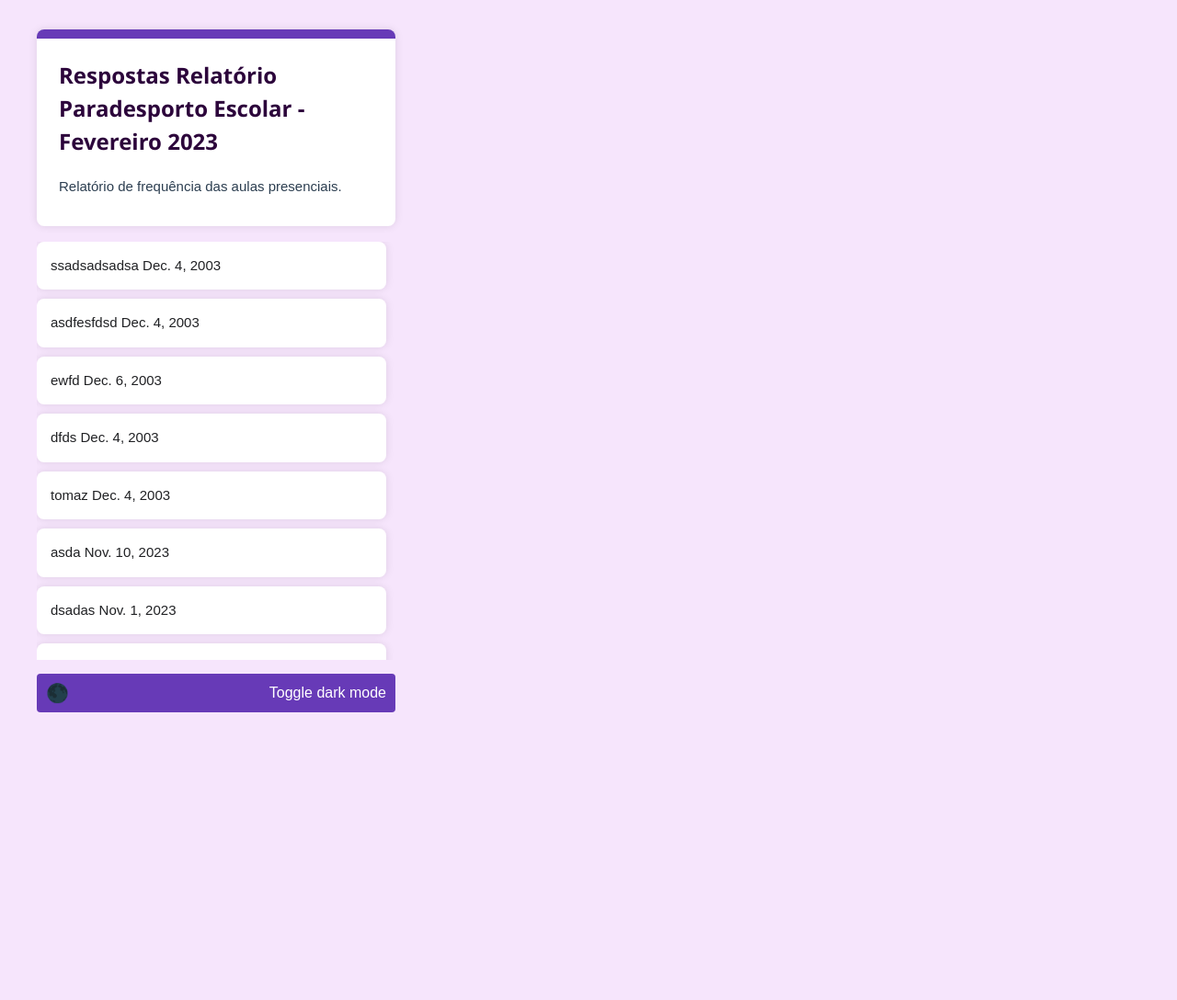
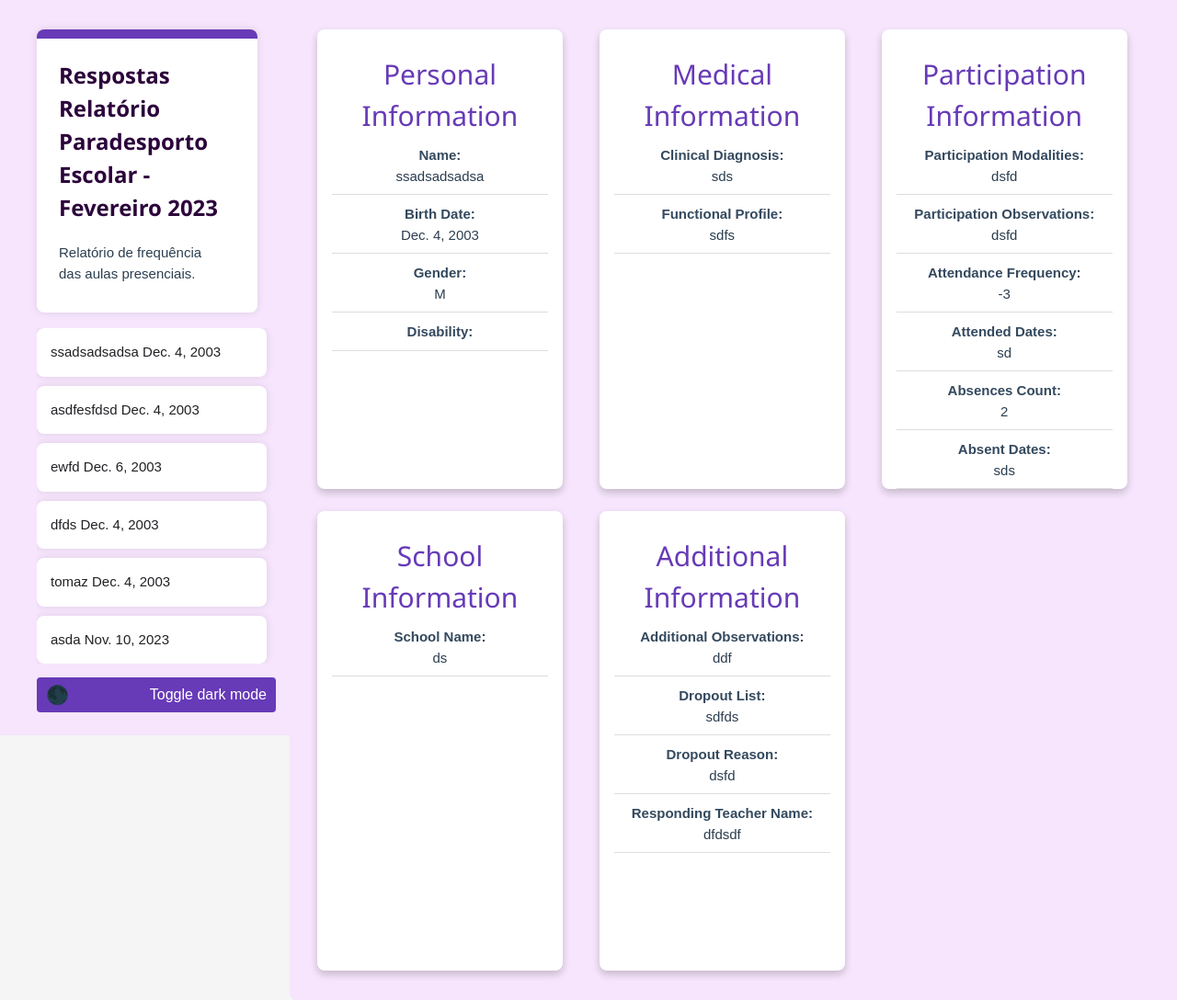
Before and after one commit to LyanRodrigues/Forms, a Django app: page /googleformsintegration/responses/ in a window 1280 px wide. Shown: the whole page at 92% size. Before the commit the page ends 775 px from the top, so only its background shows below. Run offline with Django 4.2, Linux system fonts and the light colour scheme; data comes from the database, SQL or seed files in the repository.

Commit message:
design final e dark-mode das telas

```diff
--- a/Forms-main (4)/Forms-main/forms/webserver/googleformsintegration/templates/responses.html
+++ b/Forms-main (4)/Forms-main/forms/webserver/googleformsintegration/templates/responses.html
@@ -26,7 +26,7 @@
         #sidebar {
             background-color: #f6e5fc;
             color: #ffffff;
-            width: 450px;
+            width: 25%;
             padding: 20px;
             display: flex;
             flex-direction: column;
@@ -39,7 +39,7 @@
         #content {
             flex: 1;
             padding: 0px;
-            margin-left: 450px;
+            margin-left: 25%;
             background-color: #f6e5fc;
             transition: background-color 0.5s ease;
         }
@@ -100,6 +100,7 @@
             background-color: #f6e5fc;
             padding: 20px;
             border-radius: 8px;
+            float: right;
         }
 
         li.clicked {
@@ -124,17 +125,13 @@
             color: #2c3e50;
             margin-top: 12px;
             margin-bottom: 12px;
+            margin-right: 20px;
             padding-bottom: 16px;
             padding-left: 24px;
             padding-right: 24px;
             padding-top: 22px;
             box-shadow: 0 0 10px rgba(0, 0, 0, 0.1);
             position: relative;
-        }
-
-        strong {
-            margin-bottom: 0px;
-            margin-top: 10px;
         }
 
         .separator {
@@ -375,6 +372,56 @@
             -ms-overflow-style: none;
             /* Internet Explorer/Edge */
         }
+
+        .column {
+            float: left;
+            width: 33%;
+            padding: 0 10px;
+        }
+
+        /* Remove extra left and right margins, due to padding */
+        .details {
+            margin: 0 -5px;
+        }
+
+        /* Clear floats after the columns */
+        .details:after {
+            content: "";
+            display: table;
+            clear: both;
+        }
+
+        /* Responsive columns */
+        @media screen and (max-width: 1160px) {
+            .column {
+                width: 100%;
+                display: block;
+                margin-bottom: 20px;
+            }
+
+            h2,
+            strong,
+            hr {
+                width: 100%;
+                float: none;
+            }
+        }
+
+        /* Style the counter cards */
+        .details section {
+            box-shadow: 0 4px 8px 0 rgba(0, 0, 0, 0.2);
+            padding: 16px;
+            text-align: center;
+            background-color: #ffffff;
+            height: 500px;
+            flex-wrap: wrap;
+            justify-content: center;
+        }
+
+        strong {
+            margin-bottom: 0px;
+            margin-top: 10px;
+        }
     </style>
     <script>
         function toggleDarkMode() {
@@ -421,6 +468,7 @@
         <div class="details-container">
             {% for response in responses %}
             <div class="details" id="details-{{ response.id }}">
+                <div class="column">
                     <section class="personal-info">
                         <h2>Personal Information</h2>
                         <strong>Name:</strong> {{ response.participant_name }}
@@ -432,7 +480,9 @@
                         <strong>Disability:</strong> {{ response.get_participant_disability_display }}
                         <hr class="separator">
                     </section>
+                </div>
 
+                <div class="column">
                     <section class="medical-info">
                         <h2>Medical Information</h2>
                         <strong>Clinical Diagnosis:</strong> {{ response.clinical_diagnosis }}
@@ -440,7 +490,9 @@
                         <strong>Functional Profile:</strong> {{ response.functional_profile }}
                         <hr class="separator">
                     </section>
+                </div>
 
+                <div class="column">
                     <section class="participation-info">
                         <h2>Participation Information</h2>
                         <strong>Participation Modalities:</strong> {{ response.participation_modalities }}
@@ -456,13 +508,17 @@
                         <strong>Absent Dates:</strong> {{ response.absent_dates }}
                         <hr class="separator">
                     </section>
+                </div>
 
+                <div class="column">
                     <section class="school-info">
                         <h2>School Information</h2>
                         <strong>School Name:</strong> {{ response.school_name }}
                         <hr class="separator">
                     </section>
+                </div>
 
+                <div class="column">
                     <section class="additional-info">
                         <h2>Additional Information</h2>
                         <strong>Additional Observations:</strong> {{ response.additional_observations }}
@@ -475,6 +531,7 @@
                         <hr class="separator">
                     </section>
                 </div>
+            </div>
             {% endfor %}
         </div>
     </div>
@@ -484,27 +541,34 @@
             var responseItems = document.querySelectorAll('.response-item');
             var detailsContainer = document.querySelector('.details-container');
 
-            responseItems.forEach(function (item) {
-                item.addEventListener('click', function () {
-                    var responseId = this.getAttribute('data-id');
+            function showDetails(responseId) {
                 var detailsToShow = document.getElementById('details-' + responseId);
 
-                    responseItems.forEach(function (otherItem) {
-                        if (otherItem !== item) {
-                            otherItem.classList.remove('clicked');
-                        }
+                responseItems.forEach(function (item) {
+                    item.classList.remove('clicked');
                 });
 
                 detailsContainer.querySelectorAll('.details').forEach(function (details) {
                     details.style.display = 'none';
                 });
 
+                detailsToShow.style.display = 'block';
+            }
+
+            responseItems.forEach(function (item) {
+                item.addEventListener('click', function () {
+                    var responseId = this.getAttribute('data-id');
                     this.classList.toggle('clicked');
-                    detailsToShow.style.display = 'block';
-                });
+                    showDetails(responseId);
                 });
             });
 
+            // Show details for the first response by default
+            if (responseItems.length > 0) {
+                var defaultResponseId = responseItems[0].getAttribute('data-id');
+                showDetails(defaultResponseId);
+            }
+        });
     </script>
 </body>
 
```
Also changed, not shown: Forms-main (4)/Forms-main/forms/webserver/googleformsintegration/templates/form.html (+132 -53 lines). Lines whose indentation alone changed are shown as unchanged.
